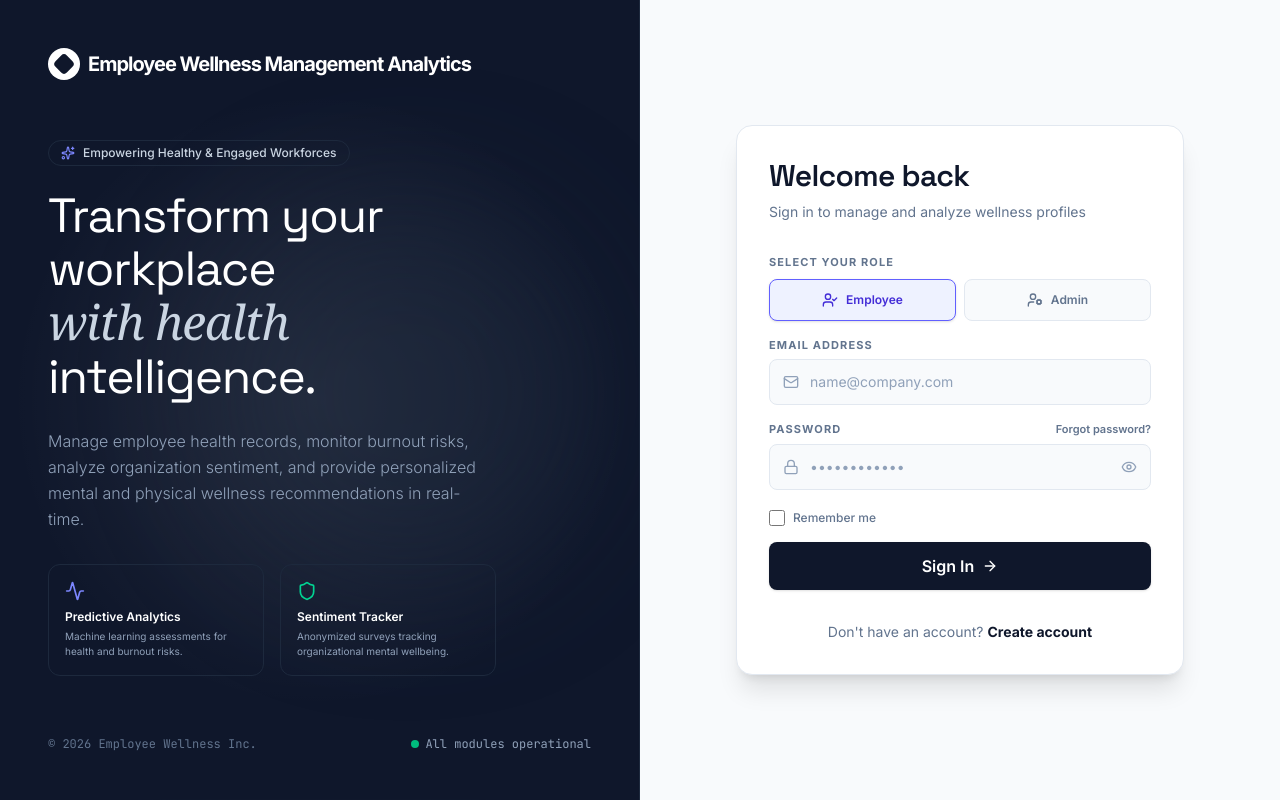
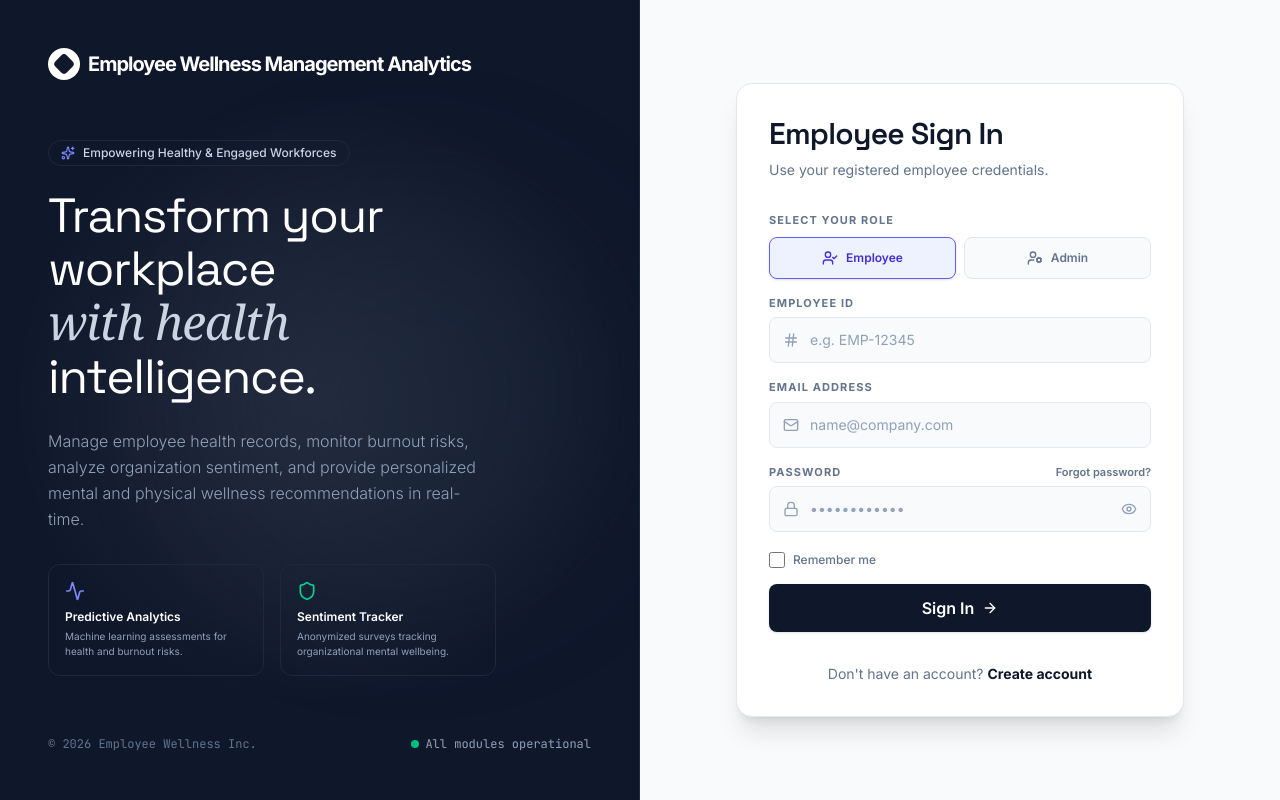
Before and after one commit to Rishit-Ranjan/Employee_wellness_management_analytics_Team-4, a React (Vite) app in the folder frontend/: page / in a window 1280 px wide. Built offline with nearby package versions, Linux system fonts and the light colour scheme.

Commit message:
Added emp id and admin id for sign in

```diff
--- a/frontend/src/components/Login.jsx
+++ b/frontend/src/components/Login.jsx
@@ -1,11 +1,12 @@
 import React, { useState, useEffect } from 'react';
-import { Mail, Lock, Eye, EyeOff, ArrowRight, Activity, Sparkles, Shield, UserCheck, UserCog } from 'lucide-react';
+import { Mail, Lock, Eye, EyeOff, ArrowRight, Activity, Sparkles, Shield, UserCheck, UserCog, Hash } from 'lucide-react';
 import { login as loginApi } from '../services/api';
 
 export default function Login({ onNavigate, onLoginSuccess }) {
   const [email, setEmail] = useState('');
   const [password, setPassword] = useState('');
   const [role, setRole] = useState('Employee');
+  const [entityId, setEntityId] = useState('');
   const [showPassword, setShowPassword] = useState(false);
   const [error, setError] = useState('');
   const [loading, setLoading] = useState(false);
@@ -33,15 +34,15 @@ export default function Login({ onNavigate, onLoginSuccess }) {
     e.preventDefault();
     setError('');
 
-    if (!email || !password) {
-      setError('Please fill in all fields.');
+    if (!email || !password || !entityId) {
+      setError('Please fill in all required fields.');
       return;
     }
 
     setLoading(true);
 
     try {
-      const res = await loginApi(email, password, role);
+      const res = await loginApi(email, password, role, entityId);
 
       if (rememberMe) {
         localStorage.setItem('wellness_remember_email', email);
@@ -130,8 +131,12 @@ export default function Login({ onNavigate, onLoginSuccess }) {
               </div>
               <span className="font-display font-bold text-slate-900 tracking-tighter">Employee Wellness Management Analytics</span>
             </div>
-            <h2 className="font-display text-3xl font-semibold text-slate-900 mb-2 tracking-tight">Welcome back</h2>
-            <p className="text-slate-500 text-sm">Sign in to manage and analyze wellness profiles</p>
+            <h2 className="font-display text-3xl font-semibold text-slate-900 mb-2 tracking-tight">
+              {role === 'Admin' ? 'Admin Sign In' : 'Employee Sign In'}
+            </h2>
+            <p className="text-slate-500 text-sm">
+              {role === 'Admin' ? 'Restricted access for authorized administrators only.' : 'Use your registered employee credentials.'}
+            </p>
           </div>
 
           {/* Role Selector */}
@@ -171,6 +176,26 @@ export default function Login({ onNavigate, onLoginSuccess }) {
           )}
 
           <form onSubmit={handleSubmit} className="space-y-4">
+            <div>
+              <label htmlFor="entityId" className="block text-[11px] uppercase tracking-widest text-slate-500 font-bold mb-1.5">
+                {role === 'Admin' ? 'Admin ID' : 'Employee ID'}
+              </label>
+              <div className="relative">
+                <div className="absolute inset-y-0 left-0 pl-3.5 flex items-center pointer-events-none text-slate-400">
+                  <Hash className="w-4 h-4" />
+                </div>
+                <input
+                  id="entityId"
+                  type="text"
+                  required
+                  value={entityId}
+                  onChange={(e) => setEntityId(e.target.value)}
+                  placeholder={role === 'Admin' ? 'e.g. ADM-12345' : 'e.g. EMP-12345'}
+                  className="w-full pl-10 pr-4 py-3 bg-slate-50 border border-slate-200 rounded-lg text-sm text-slate-900 placeholder-slate-400 outline-none focus:border-indigo-500 focus:bg-white transition-all"
+                />
+              </div>
+            </div>
+
             <div>
               <label htmlFor="email" className="block text-[11px] uppercase tracking-widest text-slate-500 font-bold mb-1.5">
                 Email Address
--- a/frontend/src/services/api.js
+++ b/frontend/src/services/api.js
@@ -19,8 +19,8 @@ async function request(path, opts = {}) {
   try { return await res.json(); } catch { return null; }
 }
 
-export function login(email, password, role) {
-  return request('/auth/login', { method: 'POST', body: JSON.stringify({ email, password, role }) });
+export function login(email, password, role, entityId) {
+  return request('/auth/login', { method: 'POST', body: JSON.stringify({ email, password, role, entityId }) });
 }
 
 export function signup(name, email, password) {
```
Also changed, not shown: 2 other files (tests, documents, lock files or other folders).
